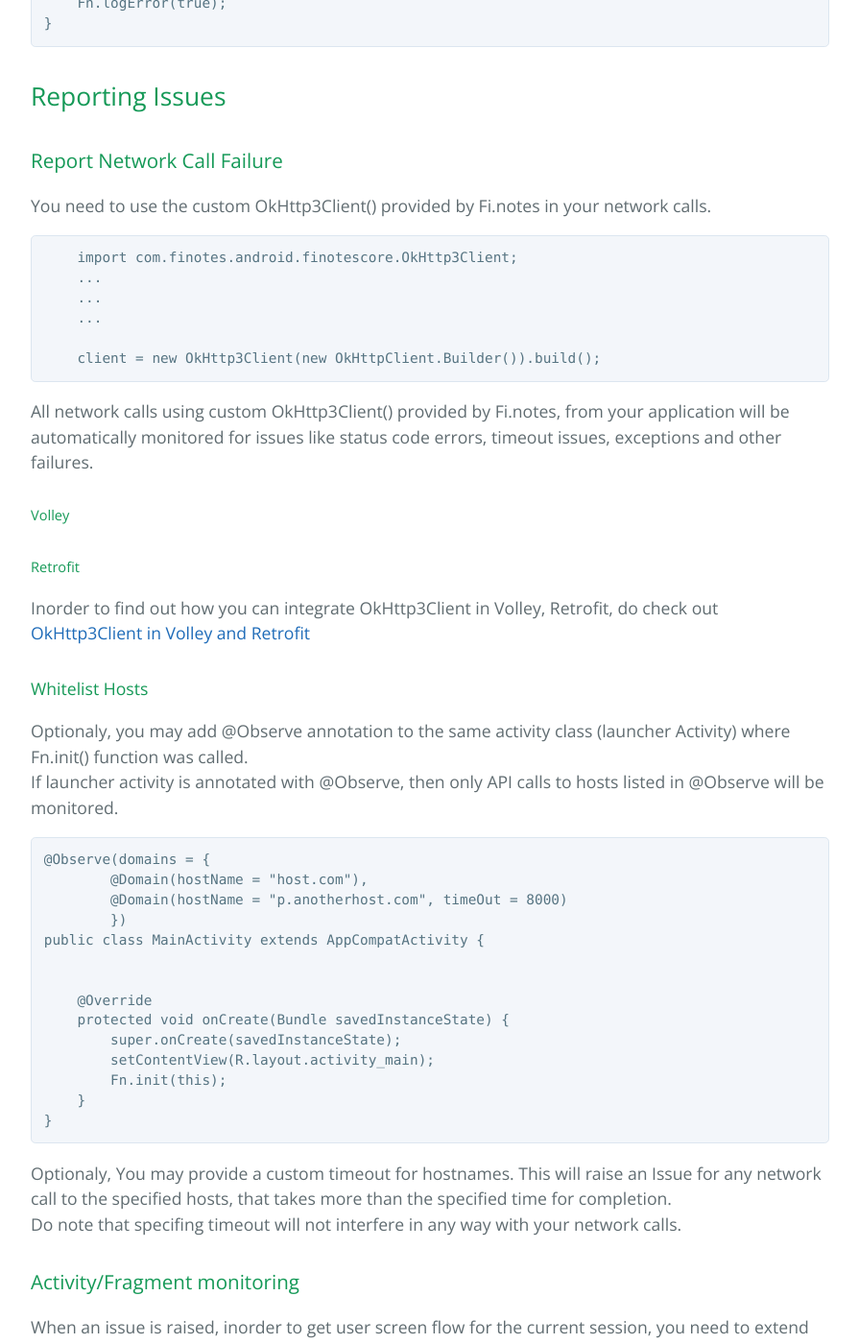
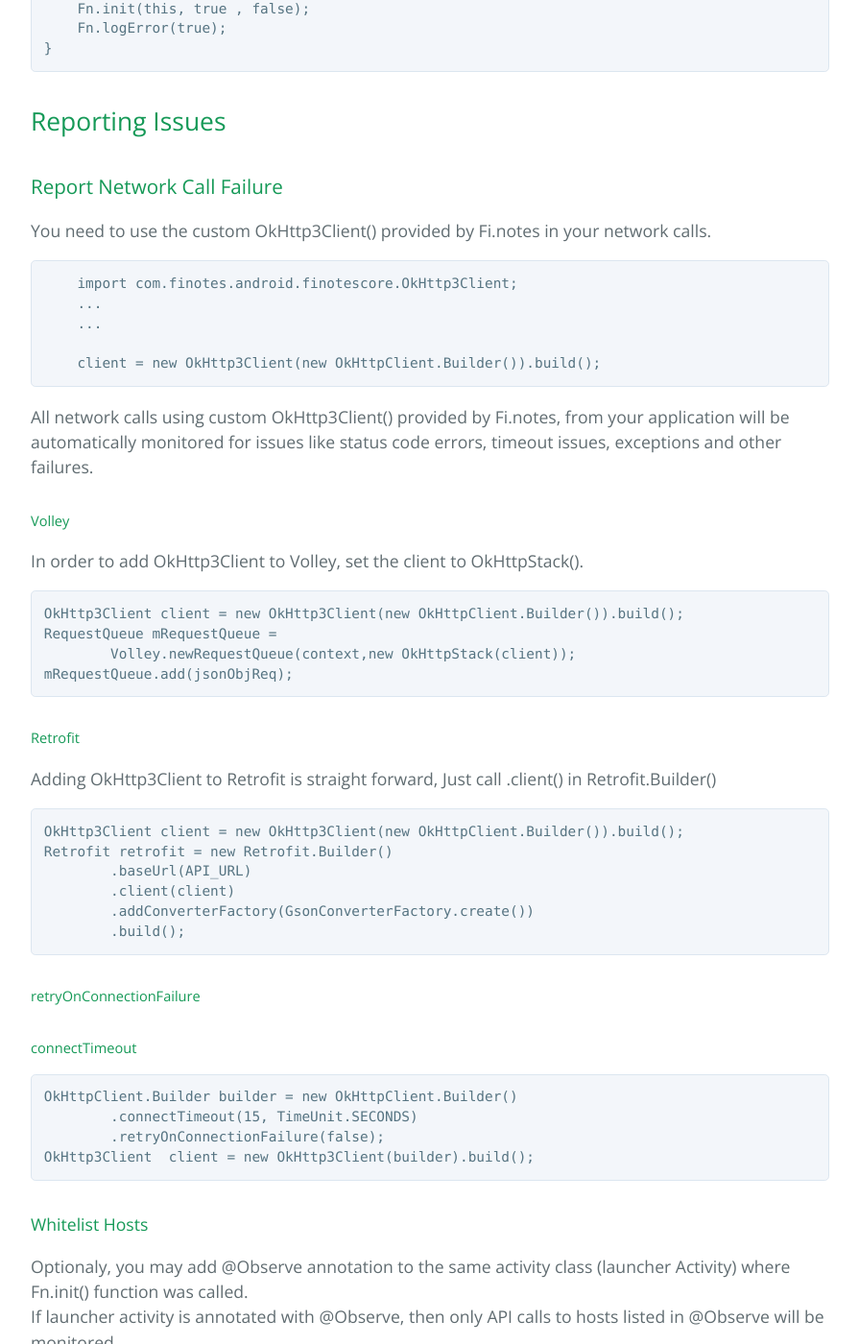
Before and after one commit to finotes/finotes.github.io, a Jekyll site: the page built from _posts/2018-01-19-android-java-docs.md, in a window 1280 px wide and 1400 px high, scrolled down 2570 px. Shown: the whole window at 96% size, without its empty margins (192-1087 px from the left). Built offline with Jekyll 4.4.1, drawn with Linux system fonts in a browser that asks for light colours; some of the changed text lies outside the part shown.

Commit message:
Update 2018-01-19-android-java-docs.md

````diff
--- a/_posts/2018-01-19-android-java-docs.md
+++ b/_posts/2018-01-19-android-java-docs.md
@@ -105,7 +106,6 @@ You need to use the custom OkHttp3Client() provided by Fi.notes in your network
     import com.finotes.android.finotescore.OkHttp3Client;
     ...
     ...
-    ...
 
     client = new OkHttp3Client(new OkHttpClient.Builder()).build();
 ```
@@ -113,8 +113,33 @@ You need to use the custom OkHttp3Client() provided by Fi.notes in your network
 All network calls using custom OkHttp3Client() provided by Fi.notes, from your application will be automatically monitored for issues like status code errors, timeout issues, exceptions and other failures.
 
 ##### Volley
+In order to add OkHttp3Client to Volley, set the client to OkHttpStack().
+```Java
+OkHttp3Client client = new OkHttp3Client(new OkHttpClient.Builder()).build();
+RequestQueue mRequestQueue =
+	Volley.newRequestQueue(context,new OkHttpStack(client));
+mRequestQueue.add(jsonObjReq);
+```
+
 ##### Retrofit
-Inorder to find out how you can integrate OkHttp3Client in Volley, Retrofit, do check out [OkHttp3Client in Volley and Retrofit](https://www.google.com)
+Adding OkHttp3Client to Retrofit is straight forward, Just call .client() in Retrofit.Builder()
+```Java
+OkHttp3Client client = new OkHttp3Client(new OkHttpClient.Builder()).build();
+Retrofit retrofit = new Retrofit.Builder()
+	.baseUrl(API_URL)
+	.client(client)
+	.addConverterFactory(GsonConverterFactory.create())
+	.build();
+```
+
+##### retryOnConnectionFailure
+##### connectTimeout
+```Java
+OkHttpClient.Builder builder = new OkHttpClient.Builder()
+	.connectTimeout(15, TimeUnit.SECONDS)
+	.retryOnConnectionFailure(false);
+OkHttp3Client  client = new OkHttp3Client(builder).build();
+```
 
 #### Whitelist Hosts
 Optionaly, you may add @Observe annotation to the same activity class (launcher Activity) where Fn.init() function was called.
````
Also changed, not shown: other parts of _posts/2018-01-19-android-java-docs.md (+1 -0 lines).
